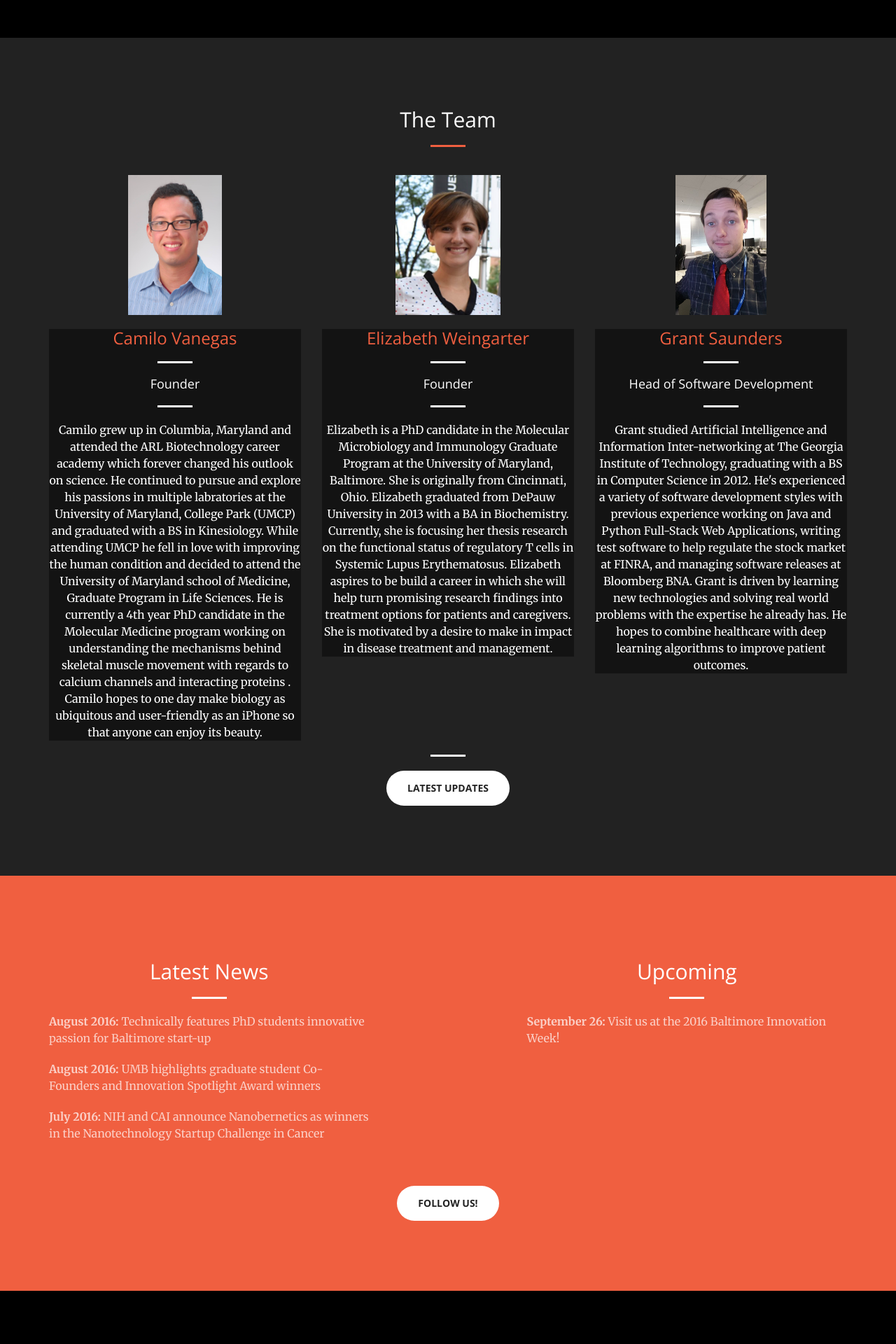
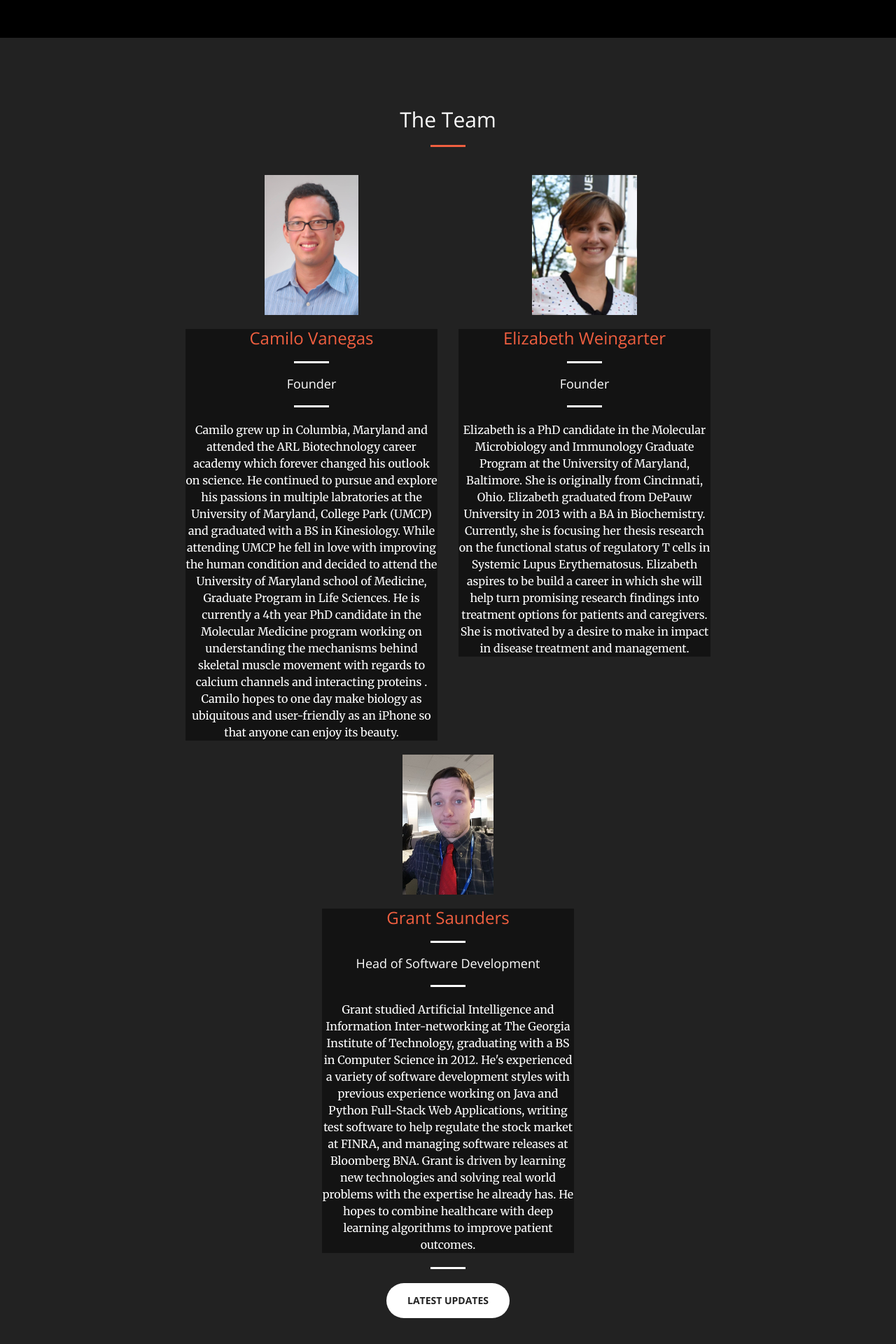
Before and after one commit to gh4x/Nanobernetics, a Django app: page /index/ in a window 1280 px wide. Shown: the part 1899-3819 px from the top of the page at 70% size. Run offline with Django 3.2, Linux system fonts and the light colour scheme; style sheets or scripts are compiled from the project's sources; some libraries are stand-ins or nearby versions.

Commit message:
Last minute tweaks and switch site to live!

```diff
--- a/Nanobernetics/urls.py
+++ b/Nanobernetics/urls.py
@@ -19,7 +19,8 @@ from welcome import views
 
 urlpatterns = [
     url(r'^admin/', admin.site.urls),
-    url(r'^$', views.home, name="homepage"),
+    #url(r'^$', views.home, name="homepage"),
     url(r'^alpha/', views.alpha, name="alpha"),
     url(r'^index/', views.index, name="index"),
+    url(r'^$', views.index, name="index"),
 ]
--- a/welcome/templates/welcome/index.html
+++ b/welcome/templates/welcome/index.html
@@ -143,7 +143,7 @@
                  </div>
              </div>
              <div class="row">
-                <div class="col-lg-4 col-md-4 text-center">
+                <div class="col-lg-4 col-md-4 col-lg-offset-2 text-center">
                     <div class="service-box tr">
                         <!-- <i class="fa fa-4x fa-paper-plane text-primary sr-icons"></i> -->
                         <img src="/static/images/Vanegas-Headshot.jpg" height="200px">
@@ -184,7 +184,9 @@
                         </div>
                     </div>
                 </div>
-                <div class="col-lg-4 col-md-4 text-center">
+            </div>
+            <div class="row">
+                <div class="col-lg-4 col-md-4 col-lg-offset-4 text-center">
                     <div class="service-box">
                         <img src="/static/images/Saunders-Headshot.jpg" height="200px">
                         <div class="transparent-black-bg">
```
